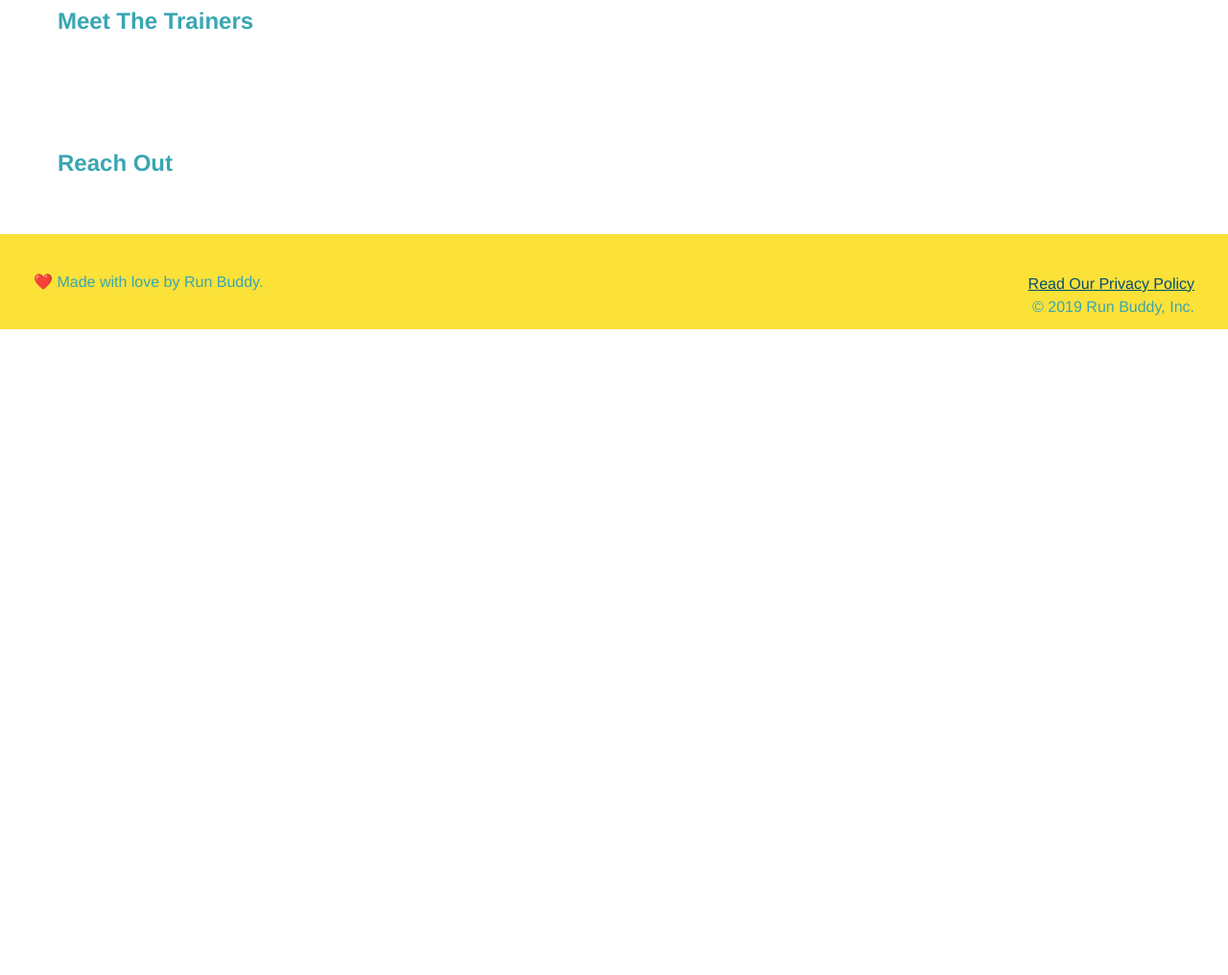
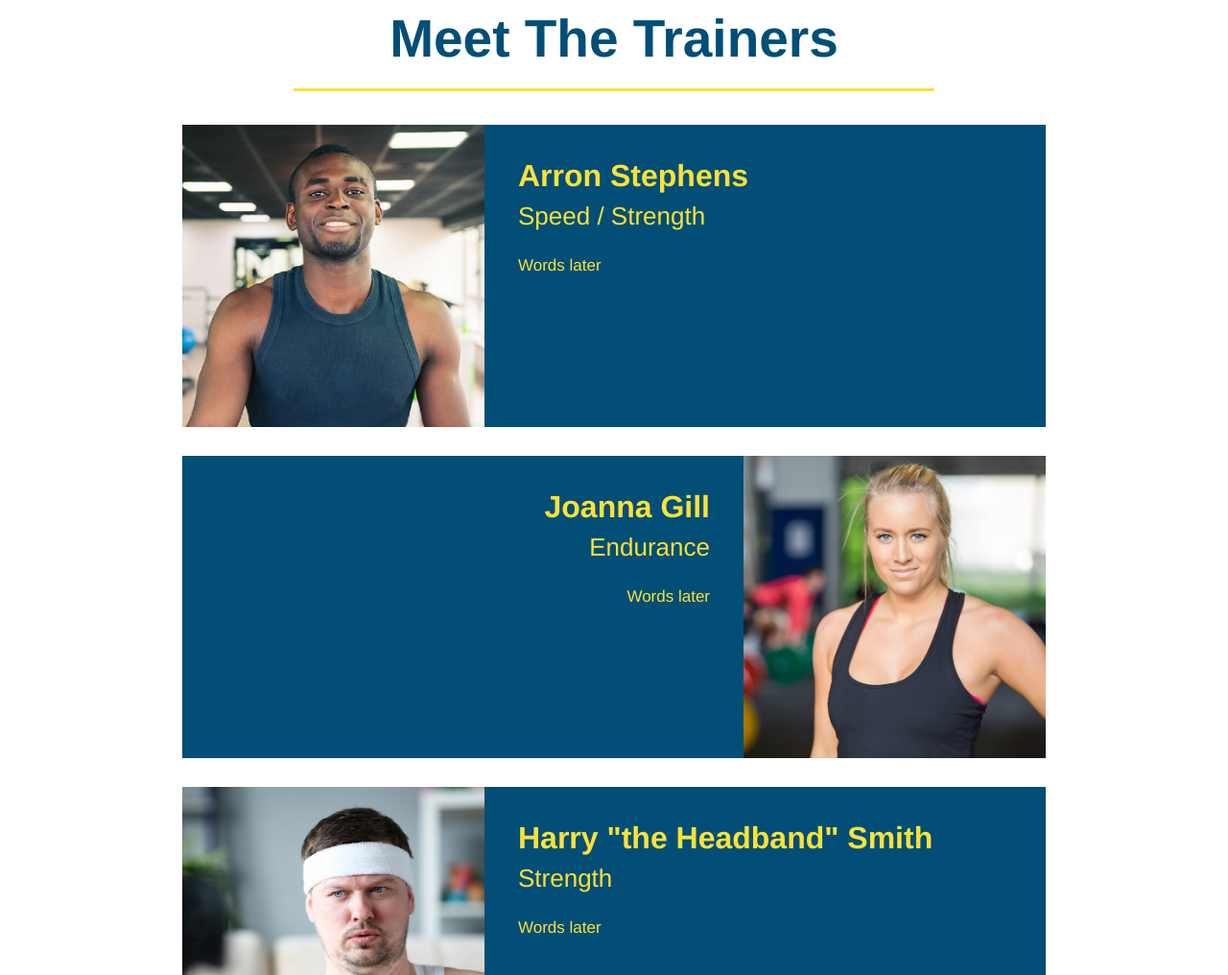
Before and after one commit to ashivvers95/run-buddy, a plain HTML site: page index.html in a window 1280 px wide. Shown: the part 2680-3696 px from the top of the page at 96% size. Before the commit the page ends 3023 px from the top, so only its background shows below. Drawn offline with Linux system fonts and the light colour scheme.

Commit message:
<meet-the-trainers-section>

```diff
--- a/assets/css/style.css
+++ b/assets/css/style.css
@@ -181,3 +181,50 @@ header {
   .secondary-border {
     border-color: #39a6b2;
   }
+
+  .trainers {
+      text-align: center;
+  }
+
+  .trainer {
+      width: 900px;
+      margin: 0 auto 30px auto;
+      background: #024e76;
+      color: #fce138;
+      overflow: auto;
+  }
+
+  .trainer img{
+      width: 35%;
+      float: left;
+  }
+
+  .trainer-bio {
+      padding: 35px;
+      float: left;
+      width: 65%;
+  }
+
+  .text-left {
+      text-align: left;
+  }
+
+  .text-right {
+      text-align: right;
+  }
+
+  .trainer-bio h3 {
+      font-size: 32px;
+      margin-bottom: 8px;
+  }
+
+  .trainer-bio h4 {
+      font-weight: lighter;
+      font-size: 26px;
+      margin-bottom: 25px;
+  }
+
+  .trainer-bio p {
+      font-size: 17px;
+      line-height: 1.3;
+  }
--- a/index.html
+++ b/index.html
@@ -112,8 +112,36 @@
 
 
     <!--"meet the trainers" section-->
-    <section>
-        <h2>Meet The Trainers</h2>
+    <section id="your-trainers" class="trainers">
+        <h2 class="section-title primary-border">
+            Meet The Trainers
+        </h2>
+        <article class="trainer">
+            <img src="./assets/images/trainer-1.jpg" alt="Arron Stephens in his workout clothes, ready to pump iron" />
+            <div class="trainer-bio text-left">
+                <h3> Arron Stephens</h3>
+                <h4>Speed / Strength</h4>
+                <p>Words later</p>
+            </div>
+        </article>
+
+        <article class="trainer">
+            <div class="trainer-bio text-right">
+                <h3>Joanna Gill</h3>
+                <h4>Endurance</h4>
+                <p>Words later</p>
+            </div>
+            <img src="./assets/images/trainer-2.jpg" alt="Joanna Gill cooling off after a workout" />
+        </article>
+
+        <article class="trainer">
+            <img src="./assets/images/trainer-3.jpg" alt="Harry Smith wearing a headband and lifting comically small pink weights" />
+            <div class="trainer-bio text-left">
+                <h3>Harry "the Headband" Smith</h3>
+                <h4>Strength</h4>
+                <p>Words later</p>
+            </div>
+        </article>
     </section>
 
     <!--"reach out" section-->
```
Also changed, not shown: assets/images/trainer-1.jpg (added), assets/images/trainer-2.jpg (added), assets/images/trainer-3.jpg (added).
